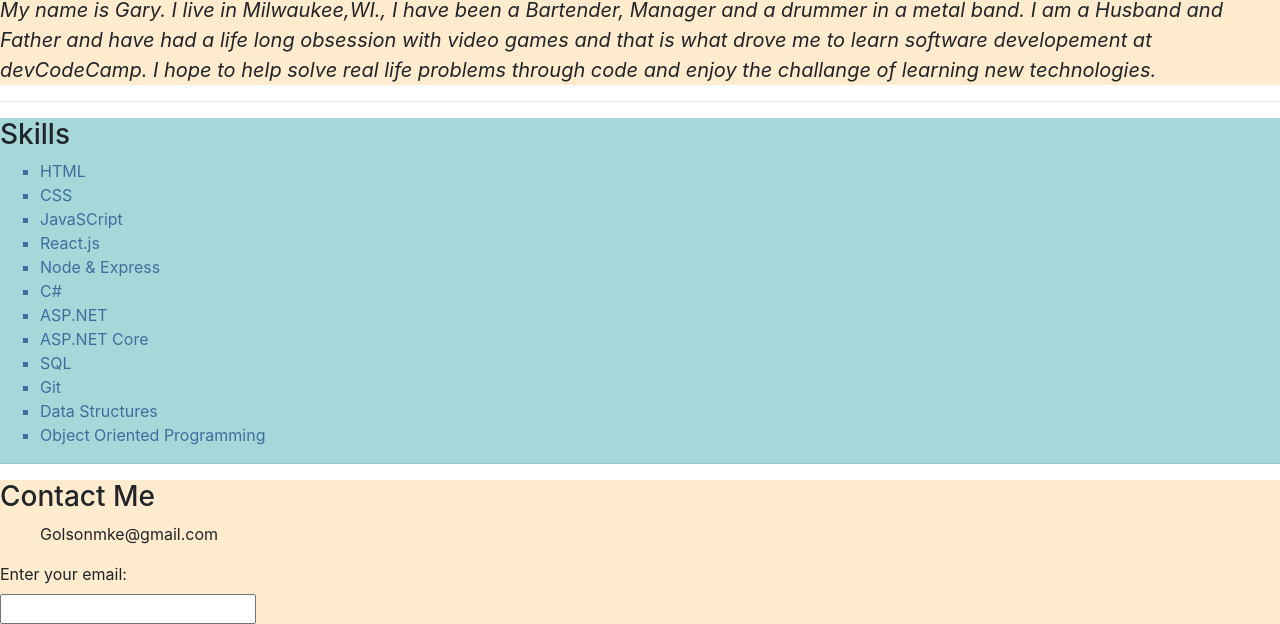
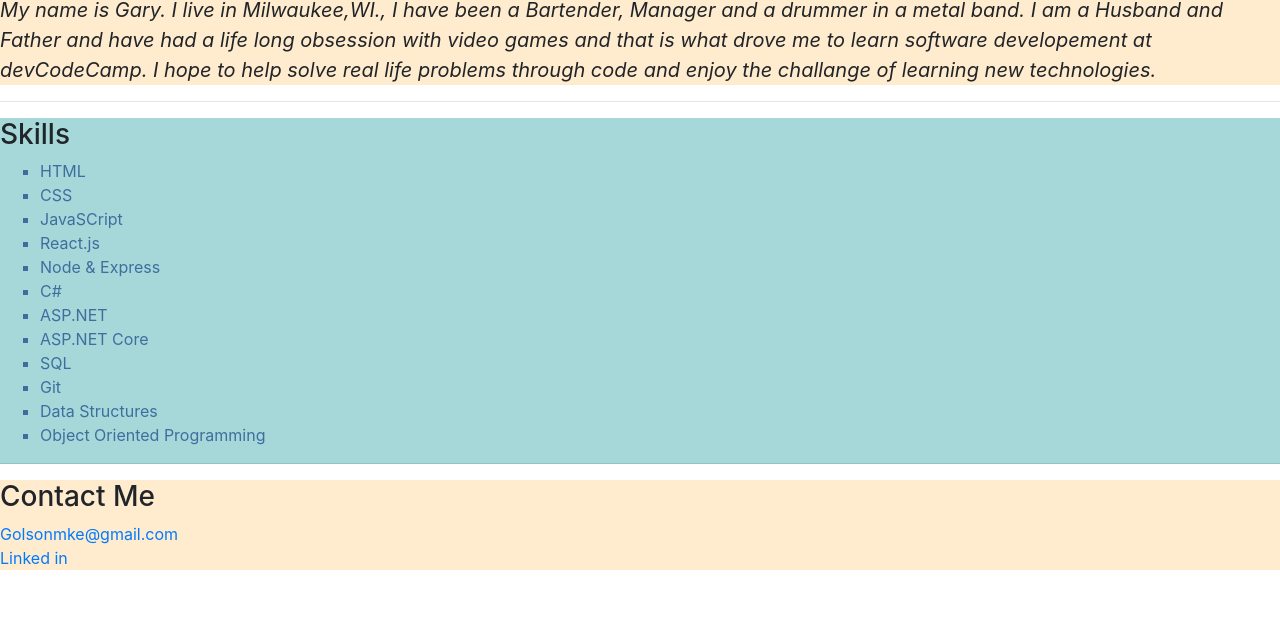
Before and after one commit to Golsonmke/G_PortfolioSite, a plain HTML site: page about-contact.html in a window 1280 px wide. Shown: the part 403-1027 px from the top of the page. After the commit the page ends 973 px from the top, so only its background shows below. Drawn offline with Linux system fonts and the light colour scheme.

Commit message:
Added link to linked in account.

```diff
--- a/about-contact.html
+++ b/about-contact.html
@@ -64,10 +64,10 @@
 
           <div class="box3-about">
            <h3>Contact Me</h3>
-           <ul>Golsonmke@gmail.com</ul>
-          <label for="email">Enter your email:</label>
-          <br>
-          <input type="email" name="" id="">
+           <a href="Golsonmke@gmail.com">Golsonmke@gmail.com<a> <br>
+           <a href="https://www.linkedin.com/in/gary-olson-b04871173/">Linked in</a>
+
+
           </div>
 
         </div>
```
Also changed, not shown: style.css (+5 -7 lines).
